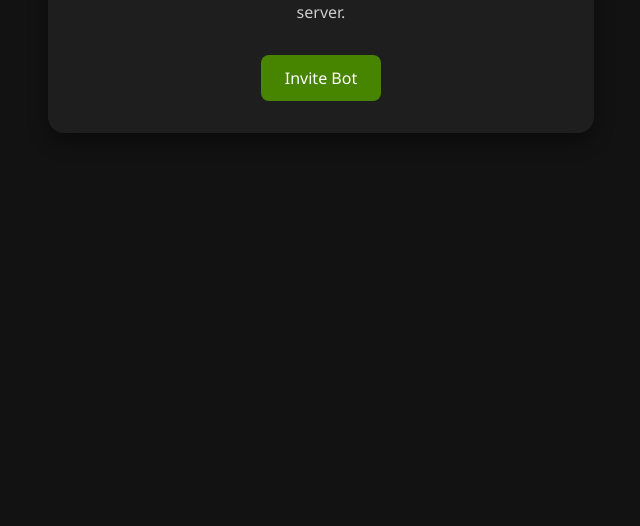
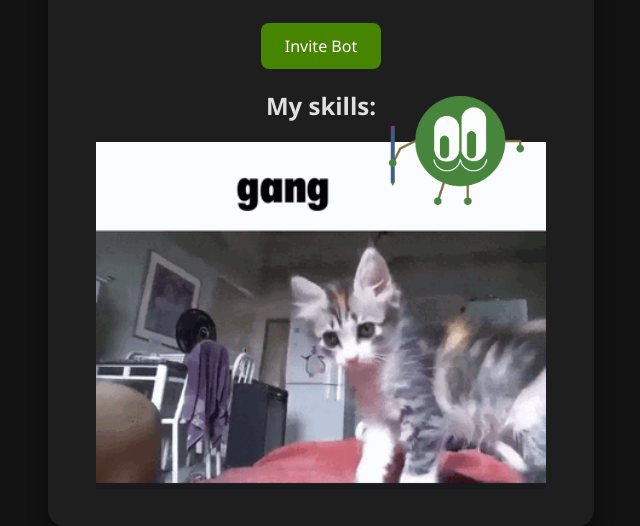
Before and after one commit to Floskoti2/BajoBot, a website: page Site/index.html in a window 1280 px wide. Shown: the part 636-1162 px from the top of the page, without its empty margins (319-959 px from the left). Before the commit the page ends 800 px from the top, so only its background shows below. Drawn offline with Linux system fonts and the light colour scheme.

Commit message:
Skills section added

```diff
--- a/Site/index.html
+++ b/Site/index.html
@@ -29,6 +29,16 @@
       Invite Bot
     </a>
 
+    <div id="features" class="features">
+
+      <h2>My skills:</h2>
+
+      <div class="gifContainer">
+        <img src="WriteOn.gif"  class="gif">
+        <img src="CanWrite.png" class="png">
+      </div>
+    </div>
+
   </div>
   <script src="animation.js"></script>
 </body>
--- a/Site/style.css
+++ b/Site/style.css
@@ -4,18 +4,14 @@ body {
   display: flex;
   justify-content: center;
   align-items: center;
-  height: 100vh;
   margin: 0;
   color: #e0e0e0;
 }
-.card {
-  background: #1e1e1e;
-  padding: 2rem 3rem;
-  border-radius: 16px;
-  box-shadow: 0 8px 20px rgba(0, 0, 0, 0.4);
-  text-align: center;
-  max-width: 450px;
+
+ul{
+  list-style-type: none;
 }
+
 svg {
   width: 64px;
   height: 64px;
@@ -23,7 +19,7 @@ svg {
   fill: #2979ff;
 }
 h1 {
-  color: #ffffff;
+  color: white;
   margin-bottom: 1rem;
 }
 p {
@@ -61,3 +57,28 @@ a.button:hover {
   animation: blink 0.3s ease-in-out;
   transform-origin: center;
 }
+
+.card {
+  background: #1e1e1e;
+  padding: 2rem 3rem;
+  border-radius: 16px;
+  box-shadow: 0 8px 20px rgba(0, 0, 0, 0.4);
+  text-align: center;
+  max-width: 450px;
+}
+
+.gifContainer {
+  position: relative;
+  width: 100%; /* Set the width of the container */
+
+.gif {
+  width: 100%; /* Make the GIF fill the container */
+  height: auto; /* Maintain aspect ratio */
+}
+.png {
+  position: absolute;
+  top: -13%; /* Adjust this value to move the PNG vertically */
+  left: 65%; /* Adjust this value to move the PNG horizontally */
+  width: 30%; /* Set the width of the PNG */
+  height: auto; /* Maintain aspect ratio */
+}
```
Also changed, not shown: Site/CanWrite.png (added), Site/CanWrite.svg (added), Site/WriteOn.gif (added).
